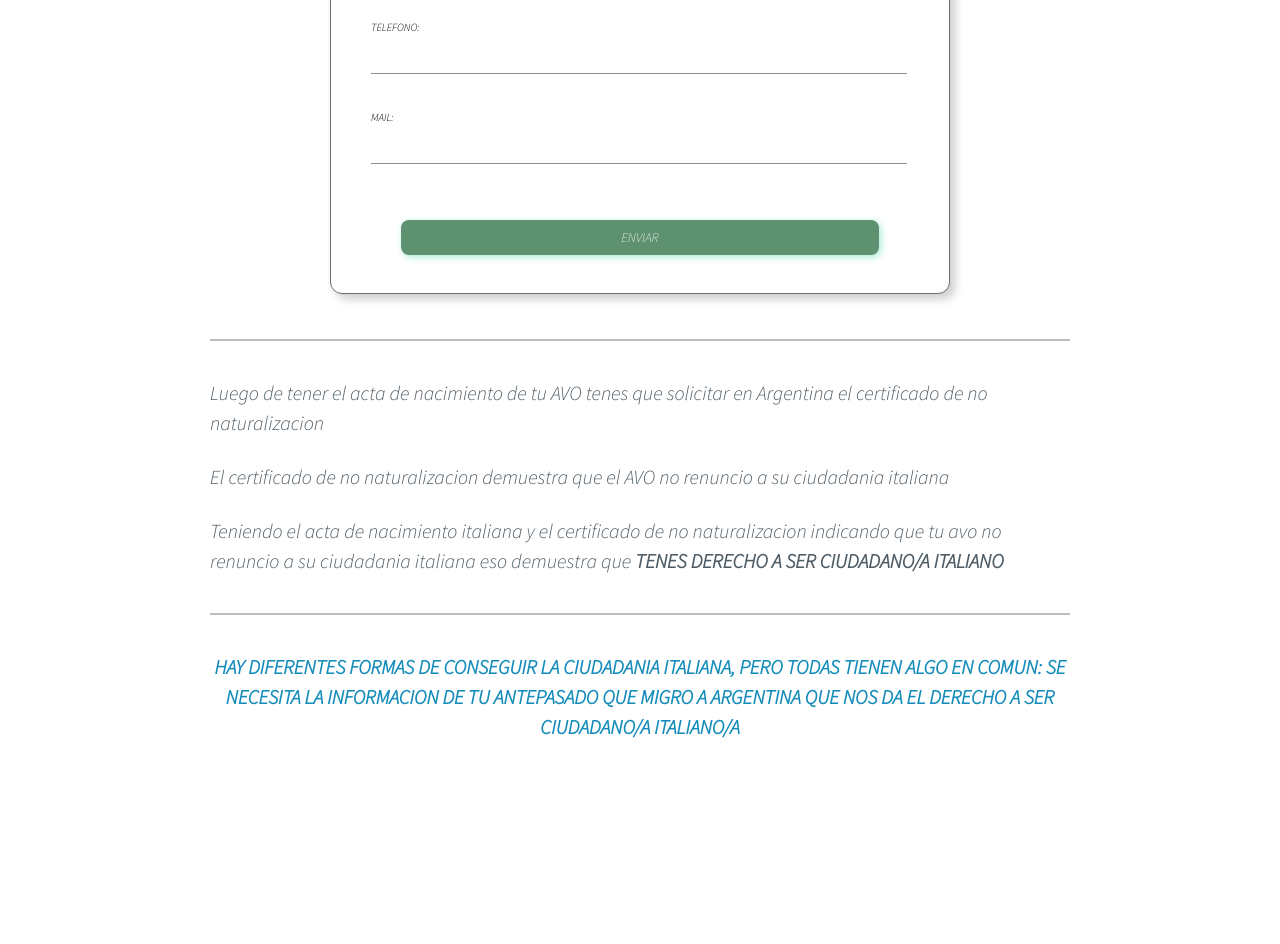
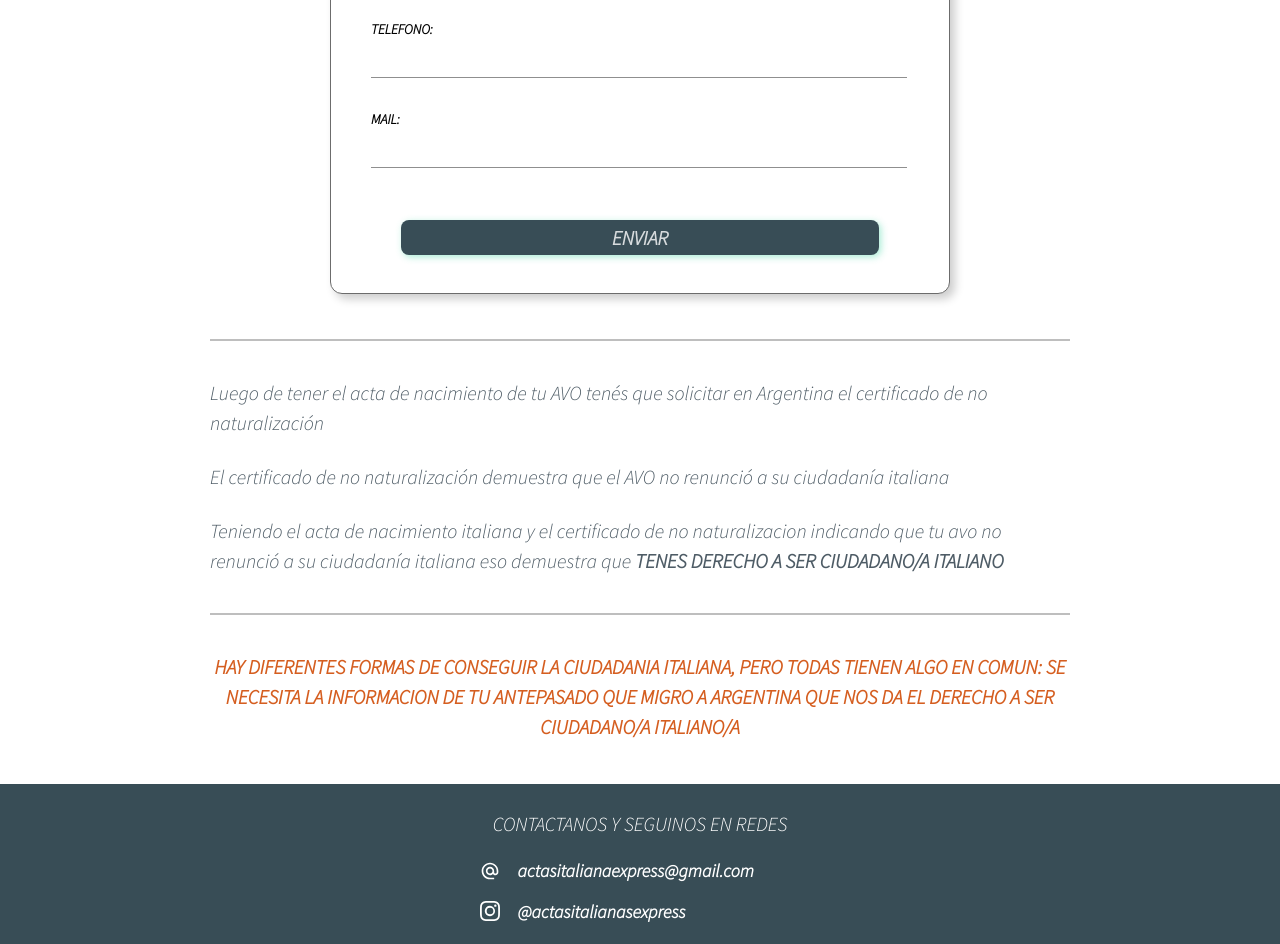
Before and after one commit to estebanaltamura/actas-italianas-express, a React (Create React App) app: page / in a window 1280 px wide. Shown: the part 1500-2444 px from the top of the page. Before the commit the page ends 2314 px from the top, so only its background shows below. Built offline with nearby package versions, Linux system fonts and the light colour scheme.

Commit message:
actualizacion

```diff
--- a/package.json
+++ b/package.json
@@ -9,6 +9,7 @@
     "firebase": "^9.19.1",
     "react": "^18.2.0",
     "react-dom": "^18.2.0",
+    "react-icons": "^4.8.0",
     "react-scripts": "5.0.1",
     "sweetalert2": "^11.7.3",
     "sweetalert2-react-content": "^5.0.7"
--- a/src/App.css
+++ b/src/App.css
@@ -3,6 +3,20 @@
   margin: 0;
   padding: 0;
   font-family: "Source Sans Pro", Arial, sans-serif;
+  text-decoration: none;
+}
+
+a{
+  cursor: pointer;
+  color: black;
+}
+
+a:visited{
+  color: white;
+}
+
+a:hover{
+  color: #499e9b
 }
 
 
@@ -58,7 +72,7 @@ p{
   text-align: center;
   margin-top: 30px;
   margin-bottom: 30px;
-  color: #158cba;
+  color: #d55e20;
   font-size: 20px;
 }
 
@@ -96,8 +110,8 @@ p{
 .parrafo7{
   text-align: center;
   margin-top: 25px;
-  margin-bottom: 60px;
-  color: #158cba;
+  margin-bottom: 30px;
+  color: #d55e20;
   font-size: 20px;
   font-weight: 700;
 }
--- a/src/App.js
+++ b/src/App.js
@@ -1,5 +1,6 @@
 import { Form } from './components/Form/Form';
 import { Header } from './components/Header/Header';
+import { Footer } from './components/Footer/Footer';
 import './App.css';
 
 function App() {
@@ -20,25 +21,28 @@ function App() {
 
           <h1 className="titulo">ACTAS ITALIANAS EXPRESS</h1>
           <h2 className="subTitulo">ELEGI VIVIR MEJOR</h2>
-          <p className="parrafo1">Actas italianas express surgio de la necesidad de solucionar el problema que tienen todos los descendientes de italianos a la hora de pedir actas desde argentina</p>
-          <p className="parrafo2">Las comunas italianas son muy reticentes a responder pedidos desde el exterior ya que estan saturadas y priorizan las gestiones realizadas en la propia Italia</p>
+          <p className="parrafo1">Actas italianas express surgió de la necesidad de solucionar el problema que tienen todos los descendientes de italianos a la hora de pedir actas desde Argentina</p>
+          <p className="parrafo2">Las comunas italianas son muy reticentes a responder pedidos desde el exterior ya que están saturadas y priorizan las gestiones realizadas en la propia Italia</p>
           <h3 className="gancho1">EN ACTAS ITALIANAS EXPRESS NOS COMPROMETEMOS A ENCONTRAR TU ACTA EN MENOS DE 30 DIAS O TE DEVOLVEMOS LO QUE PAGASTE</h3>
-          <p className="parrafo3"><b>Nuestra red de operadores en Italia logran en pocos dias encontrar el acta, lo cual desde Argentina suele ser un trabajo de meses </b>y que en muchisimos casos la comuna no responde ni el pedido original ni a los reclamos subsecuentes</p>
+          <p className="parrafo3"><b>Nuestra red de operadores en Italia logran en pocos días encontrar el acta, lo cual desde Argentina suele ser un trabajo de meses </b>y que en muchísimos casos la comuna no responde ni el pedido original ni a los reclamos subsecuentes</p>
 
 
-          <h3 className="ctaFormulario1">Pedi el acta de nacimiento de tu AVO</h3>
+          <h3 className="ctaFormulario1">Pedí el acta de nacimiento de tu AVO</h3>
           <p className="ctaFormSubTitulo1">(AVO es el antepasado italiano que migro a la argentina)</p>
-          <h3 className="ctaFormulario2">Dejenos sus datos y lo contactaremos en menos de 24 horas</h3>
+          <h3 className="ctaFormulario2">Déjenos sus datos y lo contactaremos en menos de 24 horas</h3>
           <Form />
           <div className="lineaDivisoria1"></div>
-          <p className="parrafo4">Luego de tener el acta de nacimiento de tu AVO tenes que solicitar en Argentina el certificado de no naturalizacion</p>
-          <p className="parrafo5">El certificado de no naturalizacion demuestra que el AVO no renuncio a su ciudadania italiana</p>
-          <p className="parrafo6">Teniendo el acta de nacimiento italiana y el certificado de no naturalizacion indicando que tu avo no renuncio a su ciudadania italiana eso demuestra que <b>TENES DERECHO A SER CIUDADANO/A ITALIANO</b></p>
+          <p className="parrafo4">Luego de tener el acta de nacimiento de tu AVO tenés que solicitar en Argentina el certificado de no naturalización</p>
+          <p className="parrafo5">El certificado de no naturalización demuestra que el AVO no renunció a su ciudadanía italiana</p>
+          <p className="parrafo6">Teniendo el acta de nacimiento italiana y el certificado de no naturalizacion indicando que tu avo no renunció a su ciudadanía italiana eso demuestra que <b>TENES DERECHO A SER CIUDADANO/A ITALIANO</b></p>
           <div className="lineaDivisoria2"></div>
           <p className="parrafo7">HAY DIFERENTES FORMAS DE CONSEGUIR LA CIUDADANIA ITALIANA, PERO TODAS TIENEN ALGO EN COMUN: SE NECESITA LA INFORMACION DE TU ANTEPASADO QUE MIGRO A ARGENTINA QUE NOS DA EL DERECHO A SER CIUDADANO/A ITALIANO/A</p>
 
+
         </div>
       </div>
+
+      <Footer />
     </div>
   );
 }
--- /dev/null
+++ b/src/components/Footer/Footer.css
@@ -0,0 +1,65 @@
+.footerContainer{
+    display: flex;
+    flex-direction: column;
+    width: 100%;
+    height: 160px;
+    background-color: #384d56;
+    color: white;
+    justify-content: center;
+    align-items: center;
+}
+
+.footerGrid{
+    display: grid;
+    width: 355px;
+    height: 80px;
+    grid-template-rows: repeat(3, 40px);
+    grid-template-columns: 55px 300px;
+    justify-content: center;
+    padding: 0px;
+    text-align: center;
+
+
+}
+
+a.messageFooter{
+    display: flex;
+    font-size: 14px;
+    text-align: center;
+    align-items: center;
+    padding: 0;
+    font-size: 18px;
+    color: white;
+
+}
+
+
+
+.messageFooter{
+    font-weight: 700;
+    display: flex;
+    font-size: 14px;
+    text-align: center;
+    align-items: center;
+    padding: 0;
+    color: black;
+    font-size: 18px;
+    color: white;
+}
+
+
+
+
+
+
+.iconFooter{
+    display: flex;
+    width: 20px;
+    height: 20px;
+    color: white;
+    margin: auto;
+}
+
+.contactenosTitulo{
+    color: white;
+}
--- /dev/null
+++ b/src/components/Footer/Footer.js
@@ -0,0 +1,24 @@
+import { BsInstagram } from "react-icons/bs";
+import { MdAlternateEmail } from "react-icons/md";
+
+
+
+
+import "./Footer.css"
+
+
+export const Footer = ()=>{
+    return(
+        <div className="footerContainer">
+            <p className="contactenosTitulo">CONTACTANOS Y SEGUINOS EN REDES</p>
+
+            <div className="footerGrid">
+
+                <MdAlternateEmail className="iconFooter" />
+                <p className="messageFooter">actasitalianaexpress@gmail.com</p>
+                <BsInstagram className="iconFooter" />
+                <a className="messageFooter" href="https://www.instagram.com/actasitalianasexpress/">@actasitalianasexpress</a>
+            </div>
+        </div>
+    )
+}
--- a/src/components/Form/Form.css
+++ b/src/components/Form/Form.css
@@ -27,7 +27,9 @@ form{
 
 .subtitle {
     display: block;
-    font-size: 11px;
+    font-size: 14px;
+    font-weight: 700;
+
     color: black;
     margin-bottom: 5px;
 }
@@ -38,6 +40,8 @@ input {
     border-bottom: solid rgb(143, 143, 143) 1px;
     background: none;
     color: black;
+    font-weight: 700;
+    font-size: 20px;
     height: 35px;
     width: calc(100% - 2px);
     margin-bottom: 5px;
@@ -51,7 +55,8 @@ input:focus-visible {
     display: flex;
     align-items:flex-start;
     color: #FF0400;
-    font-size: 14PX;
+    font-size: 17PX;
+    font-weight: 700;
     height: 30px;
     width: 100%;
     margin-bottom:20px;
@@ -63,12 +68,14 @@ input:focus-visible {
     border: none;
     border-radius: 8px;
     box-shadow: 2px 2px 7px #38d39f70;
-    background: #5E916F;
+    background: #384d56;
     color: rgba(255, 255, 255, 0.8);
     margin: 20px 30px 0 30px;
     width: calc(100% - 60px);
     height: 35px;
     transition: all 1s;
+    font-size: 20px;
+    font-weight: 700;
 }
 
 .submit-btn:hover {
--- a/src/components/Form/useLoginValidator.js
+++ b/src/components/Form/useLoginValidator.js
@@ -9,12 +9,12 @@ export const useLoginValidator = (e)=>{
     const fullNameValidator = (fullName)=>{
         const digitRegExp = /\d/
         if(digitRegExp.test(fullName)){
-            setFullNameAlert("digits are not allowed")
+            setFullNameAlert("Solo ingrese letras. Numeros no permitidos")
         }
 
         const isThereTwoWords = /\w+\s*\w+/
         if(!isThereTwoWords.test(fullName)){
-            setFullNameAlert("please insert name and lastname")
+            setFullNameAlert("Por favor inserte nombre completo")
         }
 
         else return true
@@ -50,32 +50,32 @@ export const useLoginValidator = (e)=>{
 
     const mailValidator = (mail)=>{
         if (mail == ""){
-            setMailAlert("insert a valid e-mail address");
+            setMailAlert("Ingrese un mail valido, ejemplo: mail@mail.com");
             return
         }
 
         const twoDotsRegExp = /\.{2,}/
         if(twoDotsRegExp.test(mail)){
-            setMailAlert("Two consecutive dots are not allowed")
+            setMailAlert("No se permiten dos puntos (..) consecutivos")
             return
         }
 
         const dotAtStart = /^\.{1}/
         const dotAtEnd = /\.{1}@{1}/
         if(dotAtStart.test(mail) || dotAtEnd.test(mail)){
-            setMailAlert("The address cannot start or precede the @ with a dot (.)")
+            setMailAlert("La direccion de mail no puede empezar ni terminar con un punto (.)")
             return
         }
 
         const multiplesAt = /@.*@/
         if(multiplesAt.test(mail)){
-            setMailAlert("More than one @ it is not allowed")
+            setMailAlert("No esta permitido mas de un arroba (@)")
             return
         }
 
         const regExpmail = /[a-zA-Z0-9_]+([.][a-zA-Z0-9_]+)*@[a-zA-Z0-9_]+([.][a-zA-Z0-9_]+)*[.][a-zA-Z]{2,5}/
         if(!regExpmail.test(mail)){
-            setMailAlert("insert a valid e-mail address")
+            setMailAlert("Ingrese un mail valido, ejemplo: mail@mail.com")
             return
         }
         return true
--- a/src/components/Header/Header.css
+++ b/src/components/Header/Header.css
@@ -4,7 +4,7 @@
     left: 0;
     width: 100%;
     height: 30px;
-    background-color: #0FB874;
+    background-color: #384d56;
     color: white;
 
 }
```
Also changed, not shown: 1 other file (tests, documents, lock files or other folders).
